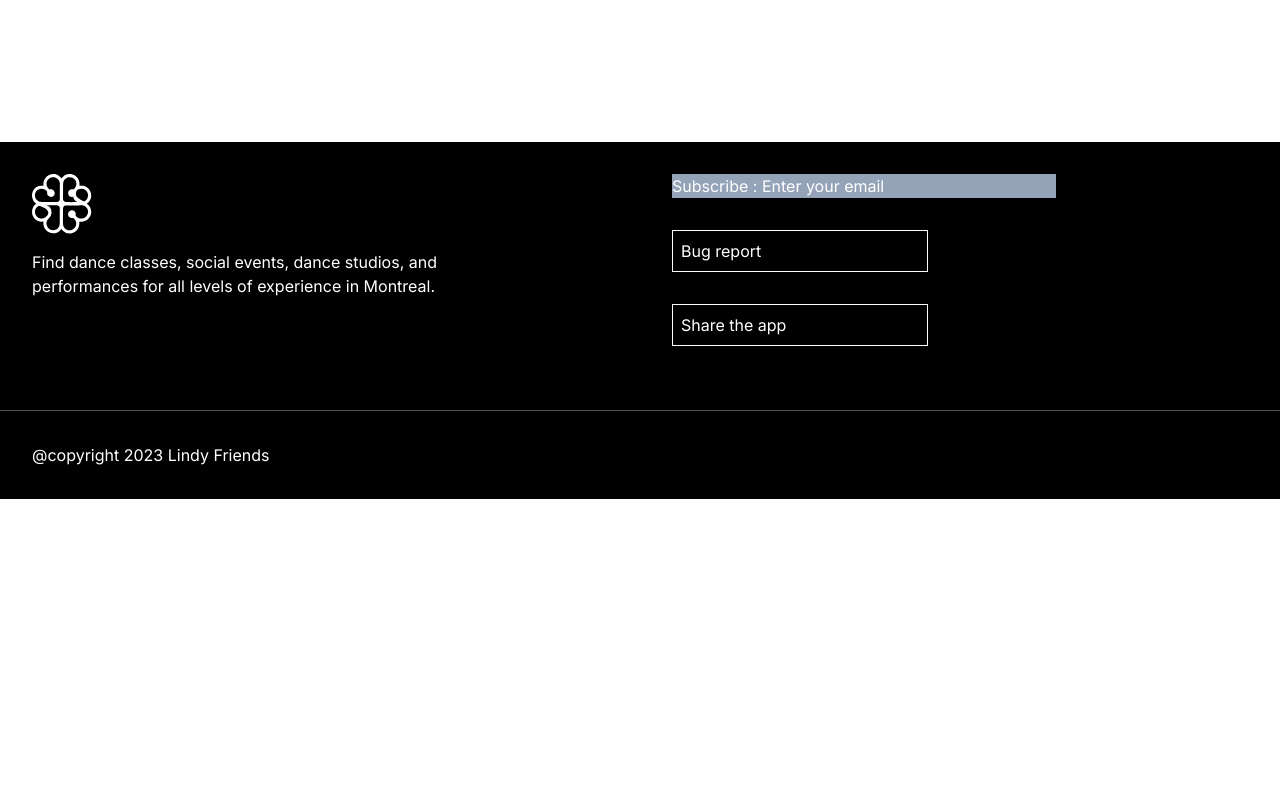
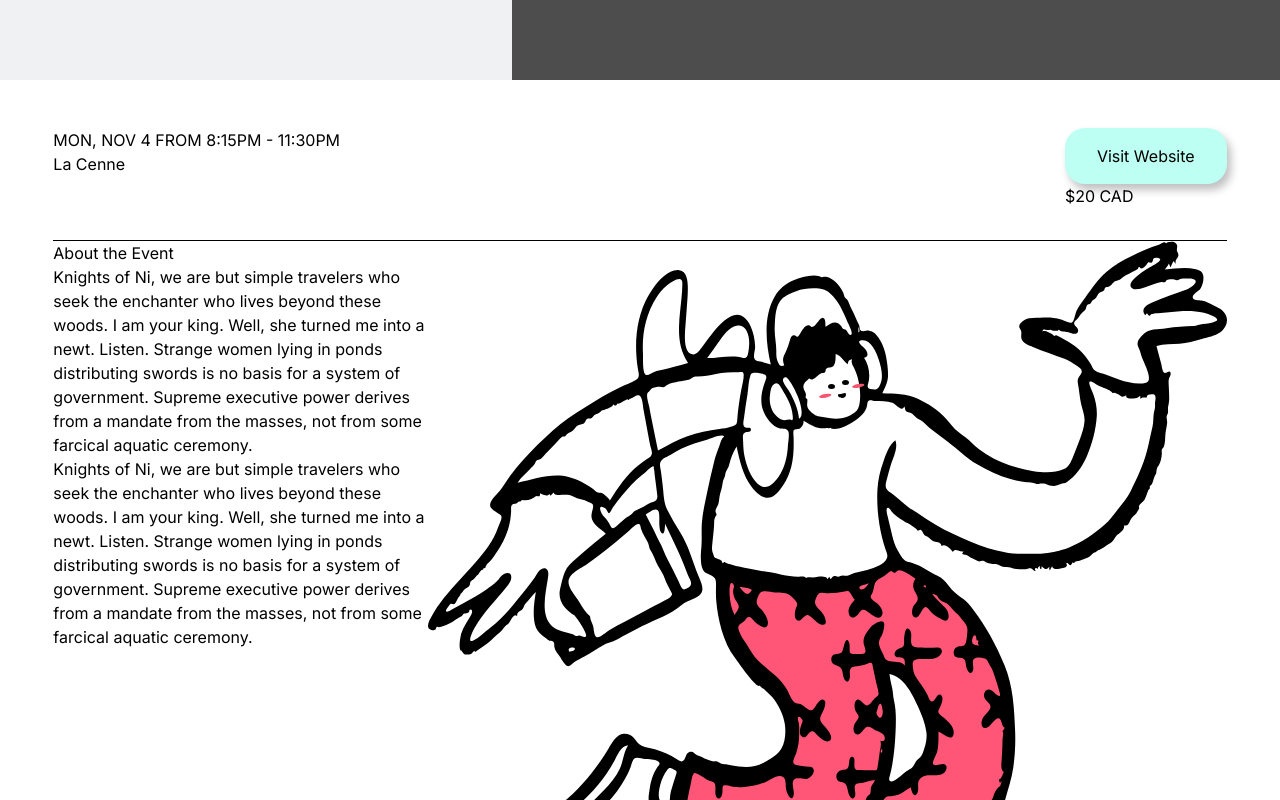
Before and after one commit to justinkwanchan/swing-schedule, a Next.js app in the folder front-end/: page /events/1 in a window 1280 px wide. Before the commit this address had no page. Shown: the part 720-1520 px from the top of the page. Before the commit the page ends 1219 px from the top, so only its background shows below. Built offline with nearby package versions, Linux system fonts and the light colour scheme.

Commit message:
Add event page

```diff
--- a/front-end/src/app/components/home/dance-event-preview-card/index.tsx
+++ b/front-end/src/app/components/home/dance-event-preview-card/index.tsx
@@ -19,7 +19,7 @@ export default function DanceEventPreviewCard({ event }: Props) {
         <br />
         {address}
         <br />
-        <Link href={''} className="underline text-cyan-400">
+        <Link href={`events/${id}`} className="underline text-cyan-400">
           More info
         </Link>
       </p>
--- a/front-end/src/app/components/home/preview-section/index.tsx
+++ b/front-end/src/app/components/home/preview-section/index.tsx
@@ -18,7 +18,7 @@ export default function PreviewSection({ title }: Props) {
   const [nextBtnDisabled, setNextBtnDisabled] = useState(true);
 
   const tempEvent = {
-    id: 'id',
+    id: 'cats78',
     image: 'image',
     datetime: 'FRI OCT 16 @ 7:30PM',
     title: "Cat's Corner Weekly Dance",
--- /dev/null
+++ b/front-end/src/app/events/[eventId]/page.tsx
@@ -0,0 +1,90 @@
+import PageTitleSection from '@/app/components/page-title-section';
+import Link from 'next/link';
+import Image from 'next/image';
+import splotch from 'public/splotch-event.svg';
+import danceDude from 'public/dance-dude.svg';
+
+// export function generateStaticParams() {
+//     const posts = getSortedPostsData()
+
+//     return posts.map((post) => ({
+//         postId: post.id
+//     }))
+// }
+
+// export function generateMetadata({ params }: { params: { postId: string } }) {
+
+//     const posts = getSortedPostsData()
+//     const { postId } = params
+
+//     const post = posts.find(post => post.id === postId)
+
+//     if (!post) {
+//         return {
+//             title: 'Post Not Found'
+//         }
+//     }
+
+//     return {
+//         title: post.title,
+//     }
+// }
+
+export default async function Event({
+  params,
+}: {
+  params: { eventId: string };
+}) {
+  const { eventId } = params;
+
+  // if (!events.find((event) => event.id === eventId)) notFound();
+
+  return (
+    <div className="flex flex-col items-center mb-12">
+      <PageTitleSection splotch={splotch} />
+
+      <div className="w-11/12">
+        <div className="flex relative md:static justify-between border-b border-black pb-8">
+          <div>
+            <div>MON, NOV 4 FROM 8:15PM - 11:30PM</div>
+            <div>La Cenne</div>
+          </div>
+          <div className="self-center md:self-auto">
+            <Link
+              href="https://www.facebook.com/swinglapinlundi"
+              target="_blank"
+            >
+              <button className="absolute right-0 -top-20 bg-[#BDFFF3] px-8 py-4 rounded-[20px] shadow-[4px_6px_8px_0_rgba(0,0,0,0.25)] md:static">
+                Visit Website
+              </button>
+            </Link>
+            <div>$20 CAD</div>
+          </div>
+        </div>
+
+        <div className="flex flex-col md:flex-row md:justify-between">
+          <div>
+            <h1>About the Event</h1>
+            <p>
+              Knights of Ni, we are but simple travelers who seek the enchanter
+              who lives beyond these woods. I am your king. Well, she turned me
+              into a newt. Listen. Strange women lying in ponds distributing
+              swords is no basis for a system of government. Supreme executive
+              power derives from a mandate from the masses, not from some
+              farcical aquatic ceremony.
+            </p>
+            <p>
+              Knights of Ni, we are but simple travelers who seek the enchanter
+              who lives beyond these woods. I am your king. Well, she turned me
+              into a newt. Listen. Strange women lying in ponds distributing
+              swords is no basis for a system of government. Supreme executive
+              power derives from a mandate from the masses, not from some
+              farcical aquatic ceremony.
+            </p>
+          </div>
+          <Image src={danceDude} alt={'Dancing Dude'} />
+        </div>
+      </div>
+    </div>
+  );
+}
```
Also changed, not shown: front-end/public/dance-dude.svg (added), front-end/public/splotch-event.svg (added).
